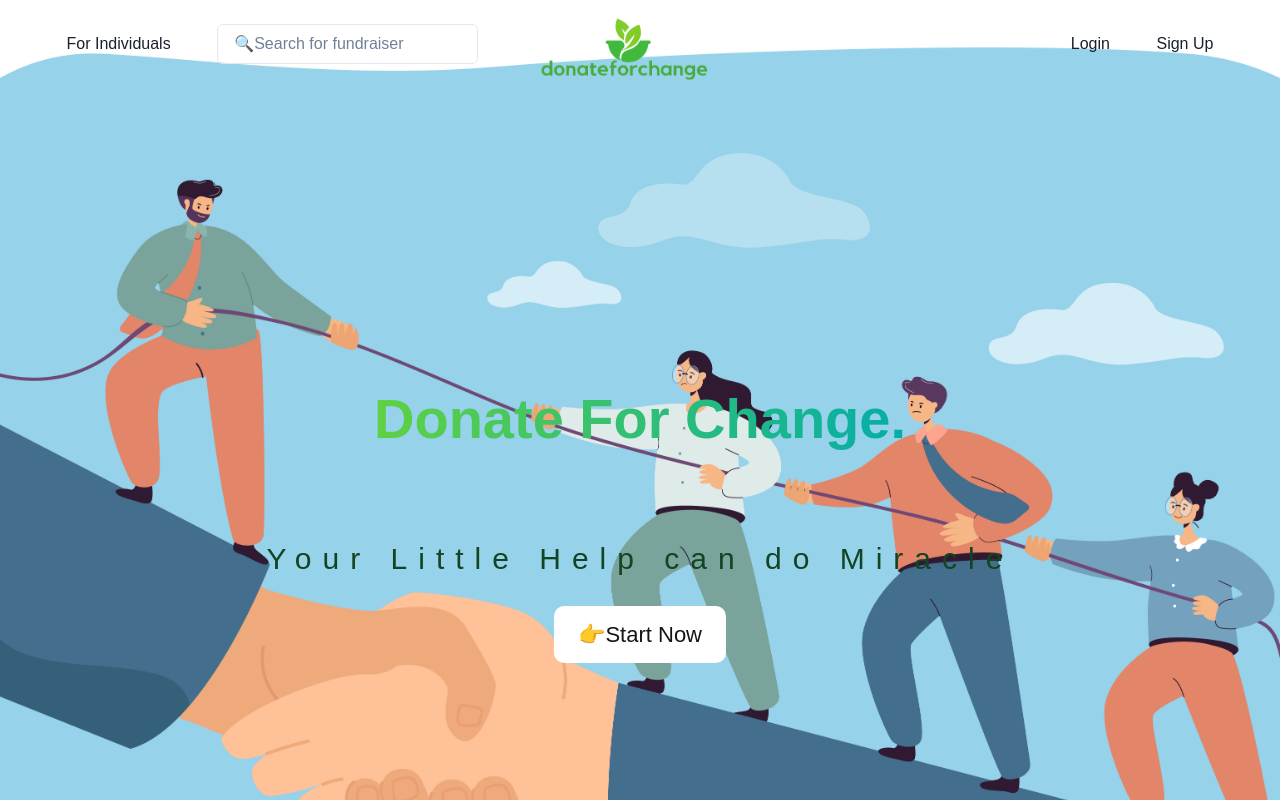
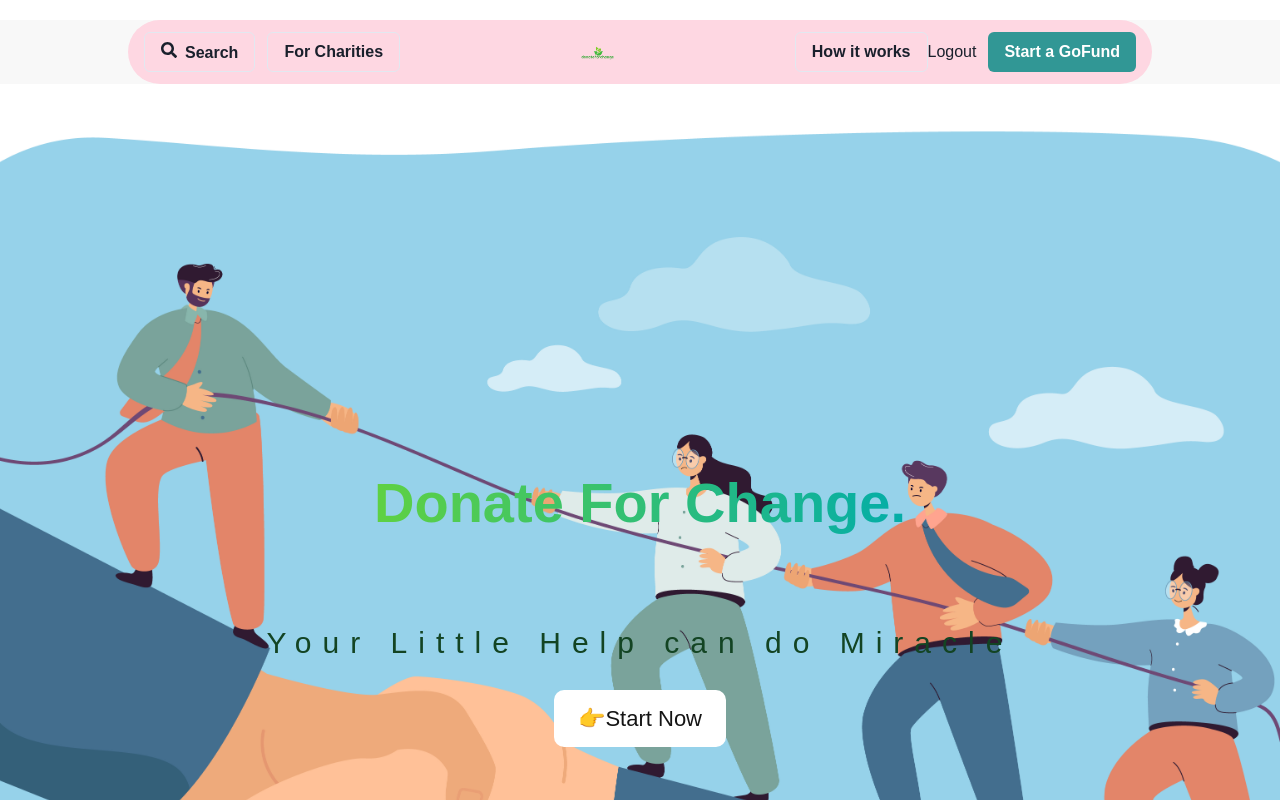
Before and after one commit to gb751006/bouncy-invention-713, a React (Create React App) app in the folder Frontend/: page / in a window 1280 px wide. Shown: the top 800 px of the page. Built offline with nearby package versions, Linux system fonts and the light colour scheme; sample sign-in values are in the browser's storage.

Commit message:
2nd push

```diff
--- a/Frontend/package.json
+++ b/Frontend/package.json
@@ -7,6 +7,7 @@
     "@chakra-ui/react": "^2.8.1",
     "@emotion/react": "^11.11.1",
     "@emotion/styled": "^11.11.0",
+    "@fortawesome/fontawesome-svg-core": "^6.4.2",
     "@fortawesome/free-solid-svg-icons": "^6.4.2",
     "@fortawesome/react-fontawesome": "^0.2.0",
     "@testing-library/jest-dom": "^5.17.0",
--- a/Frontend/src/Components/Home.jsx
+++ b/Frontend/src/Components/Home.jsx
@@ -1,5 +1,5 @@
 import styled from "styled-components";
-import Navbar from "../Components/Navbar";
+import Navbar from "../Components/NavBar2";
 import banner from "../Images/18733161_Business team climbing giant handshake with support of leader.jpg";
 import Footer from "./Footer";
 import logo from "../Images/DonateForChange_logo-removebg-preview.png";
--- /dev/null
+++ b/Frontend/src/Components/LogOut.jsx
@@ -0,0 +1,37 @@
+import React from 'react';
+
+function LogoutButton() {
+  const handleLogout = () => {
+    // Perform any necessary frontend cleanup (e.g., clearing local storage)
+    localStorage.removeItem('token'); // Remove the token from local storage
+
+    // Make an API call to log the user out on the server
+    fetch('/api/logout', {
+      method: 'POST',
+      headers: {
+        'Authorization': `Bearer ${localStorage.getItem('token')}` // Include the token
+      }
+    })
+      .then(response => {
+        if (response.ok) {
+          // Successful logout, redirect or update UI as needed
+          window.location.reload(); // For example, you can refresh the page
+        } else {
+          // Handle logout failure (e.g., show an error message)
+          console.error('Logout failed');
+        }
+      })
+      .catch(error => {
+        // Handle network or other errors
+        console.error('Network error during logout', error);
+      });
+  };
+
+  return (
+    <button onClick={handleLogout} ml={3}
+    colorScheme="red" // Use a different color for logout
+    display={{ base: "none", md: "block" }} >Logout</button>
+  );
+}
+
+export default LogoutButton;
--- /dev/null
+++ b/Frontend/src/Components/NavBar2.jsx
@@ -0,0 +1,136 @@
+import React, { useState, useEffect } from "react";
+import logo from "../Images/DonateForChange_logo-removebg-preview.png";
+import LogoutButton from "../Components/LogOut"
+import {
+  Box,
+  Flex,
+  Button,
+  Center,
+  IconButton,
+  Drawer,
+  DrawerOverlay,
+  DrawerContent,
+  DrawerCloseButton,
+  DrawerHeader,
+  DrawerBody,
+  Menu,
+  MenuButton,
+  MenuList,
+  List,
+  MenuItem,
+} from "@chakra-ui/react";
+import { FaSearch, FaBars } from "react-icons/fa";
+
+function Navbar() {
+  const [isDrawerOpen, setIsDrawerOpen] = useState(false);
+  const [isSticky, setIsSticky] = useState(false);
+  const [isLoggedIn, setIsLoggedIn] = useState(false);
+
+  const toggleDrawer = () => {
+    setIsDrawerOpen(!isDrawerOpen);
+  };
+let isToken=localStorage.getItem('token')
+  useEffect(() => {
+
+    const handleScroll = () => {
+      if (window.scrollY > 0) {
+        setIsSticky(true);
+      } else {
+        setIsSticky(false);
+      }
+    };
+
+    window.addEventListener("scroll", handleScroll);
+
+    return () => {
+      window.removeEventListener("scroll", handleScroll);
+    };
+  }, []);
+  const handleAuthToggle = () => {
+    setIsLoggedIn(!isLoggedIn); // Toggle the isLoggedIn state
+  };
+
+  return (
+    <Box
+      bg="pink.100"
+      py={3}
+      px={4}
+      w={isSticky ? "100%" : "80%"}
+      marginTop={isSticky ? 0 : "5"}
+      position={isSticky ? "sticky" : "static"}
+      top={0}
+      zIndex={1000}
+      marginLeft="auto"
+      marginRight="auto"
+      borderRadius={isSticky ? 0 : "50"}
+    >
+      <Center>
+        <Flex justify="space-between" align="center">
+          <Flex align="center">
+            <IconButton
+              icon={<FaBars />}
+              variant="outline"
+              onClick={toggleDrawer}
+              display={{ base: "block", md: "none" }}
+            />
+            <Button
+              leftIcon={<FaSearch />}
+              variant="outline"
+              display={{ base: "none", md: "block" }}
+            >
+              Search
+            </Button>
+            <Button
+              ml={3}
+              variant="outline"
+              display={{ base: "none", md: "block" }}
+            >
+              For Charities
+            </Button>
+          </Flex>
+          <Box>
+            {/* Your logo goes here */}
+            <Center>
+              <img src={logo} alt="Logo" width="10%" />
+            </Center>
+          </Box>
+          <Flex align="center">
+            <Button variant="outline" display={{ base: "none", md: "block" }}>
+              How it works
+            </Button>
+            {isToken?( <LogoutButton/>):<Button ml={3} variant="outline"   display={{ base: "none", md: "block" }}>Sign In</Button>}
+
+            <Button
+              ml={3}
+              colorScheme="teal"
+              display={{ base: "none", md: "block" }}
+            >
+              Start a GoFund
+            </Button>
+          </Flex>
+        </Flex>
+      </Center>
+      {/* Drawer for mobile view */}
+      <Drawer placement="right" onClose={toggleDrawer} isOpen={isDrawerOpen}>
+        <DrawerOverlay />
+        <DrawerContent>
+          <DrawerCloseButton />
+
+          <DrawerBody>
+            <Menu>
+              <List>
+                <MenuItem onClick={toggleDrawer}>Search</MenuItem>
+                <MenuItem onClick={toggleDrawer}>For Charities</MenuItem>
+                <MenuItem onClick={toggleDrawer}>How it works</MenuItem>
+                <MenuItem onClick={toggleDrawer}>Sign In</MenuItem>
+                <MenuItem onClick={toggleDrawer}>Start a GoFund</MenuItem>
+              </List>
+            </Menu>
+          </DrawerBody>
+        </DrawerContent>
+      </Drawer>
+    </Box>
+  );
+}
+
+export default Navbar;
--- a/Frontend/src/Pages/SignUp.jsx
+++ b/Frontend/src/Pages/SignUp.jsx
@@ -295,18 +295,6 @@ const SignupPage = () => {
             </VStack>
           </form>
         </Box>
-        <Text
-          alignSelf="flex-end"
-          position="absolute"
-          bottom="10px"
-          right="10px"
-          fontSize="sm"
-          color="gray.500"
-          textAlign="right"
-        >
-          By signing up, you agree to the DonateForChange terms of service and
-          privacy notice.
-        </Text>
       </Box>
     </Flex>
   );
```
Also changed, not shown: 1 other file (tests, documents, lock files or other folders).
